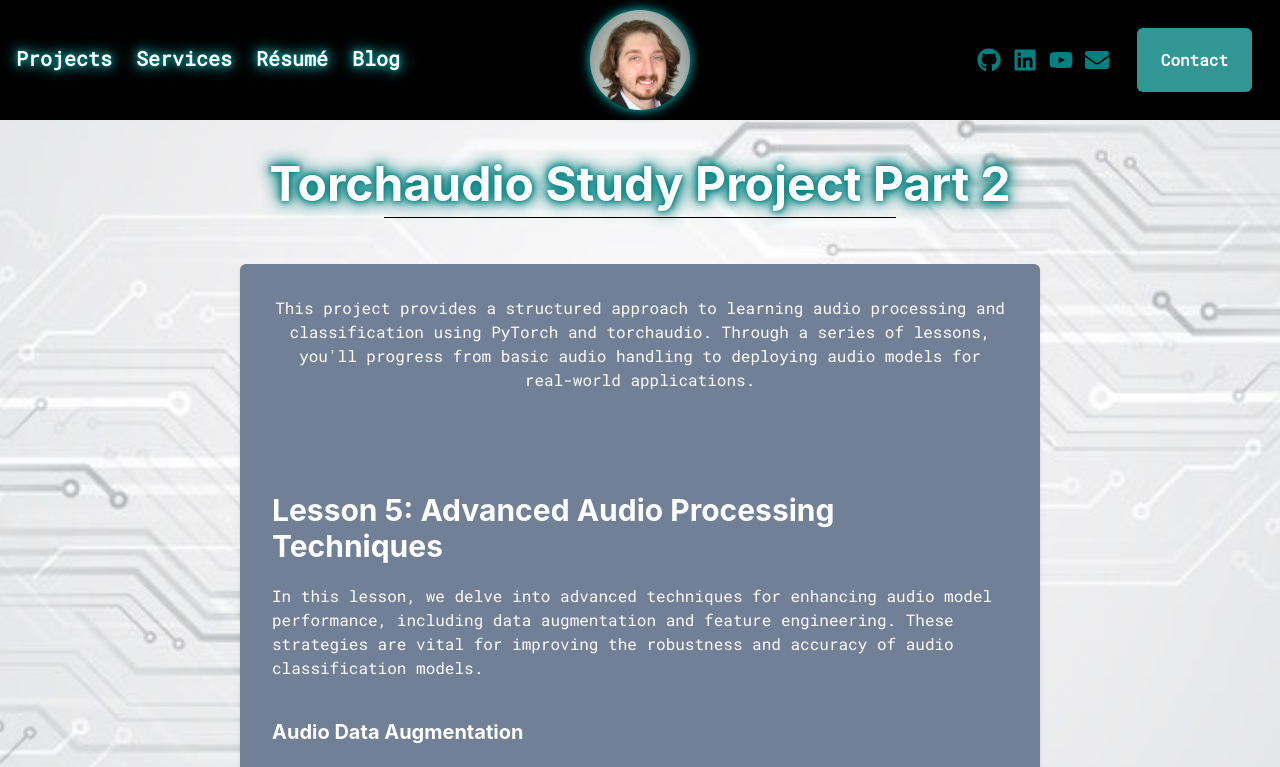
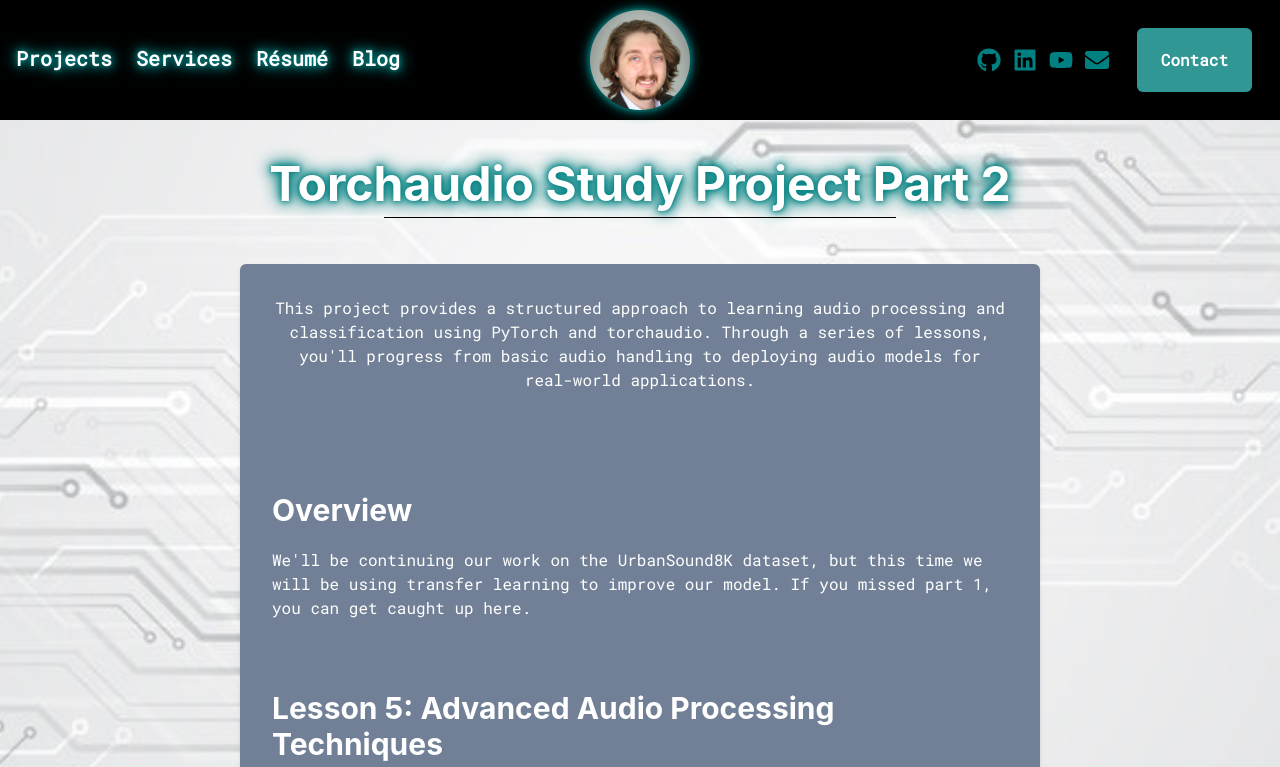
Before and after one commit to jacklion710/jacobleone-tech-portfolio, a Next.js app: page /Torchaudio-Tutorial-P2 in a window 1280 px wide. Shown: the top 767 px of the page. Built offline with nearby package versions, Linux system fonts and the light colour scheme.

Commit message:
Add overview to torchaudio tutorial part 2

```diff
--- a/pages/Torchaudio-Tutorial-P2.tsx
+++ b/pages/Torchaudio-Tutorial-P2.tsx
@@ -149,6 +149,11 @@ export default function TorchaudioTutorialP2() {
           >
             <Text textAlign={'center'} pb="40px">
               This project provides a structured approach to learning audio processing and classification using PyTorch and torchaudio. Through a series of lessons, you&apos;ll progress from basic audio handling to deploying audio models for real-world applications.
+            </Text>
+
+            <Heading size="lg" pt="60px" pb="20px">Overview</Heading>
+            <Text pb="10px">
+              We'll be continuing our work on the UrbanSound8K dataset, but this time we will be using transfer learning to improve our model. If you missed part 1, you can get caught up <Link href="/Torchaudio-Tutorial-P1">here</Link>.
             </Text>
 
             <Heading size="lg" pt="60px" pb="20px">Lesson 5: Advanced Audio Processing Techniques</Heading>
```
